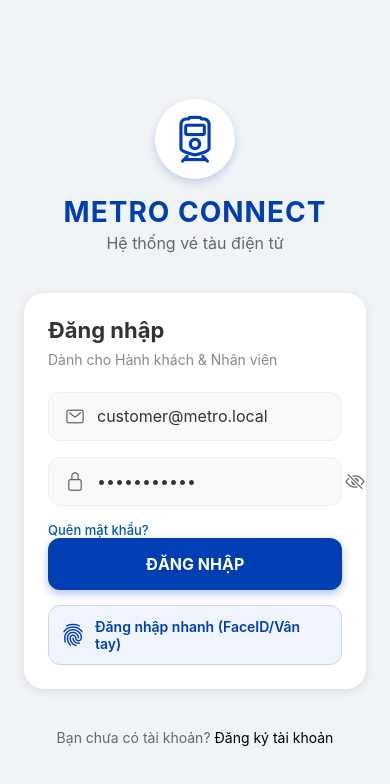
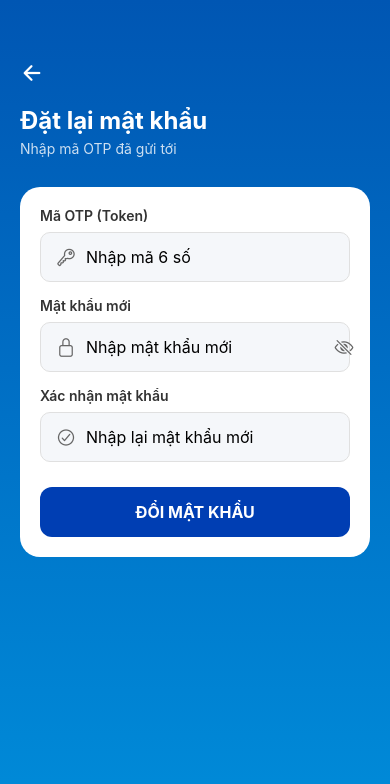
Before and after one commit to Ryhtruly/metroHcmc---appMobile, a React Native app: screen /ResetPassword in a window 390 px wide. Shown: the top 784 px of the page. Built offline with nearby package versions, Linux system fonts and the light colour scheme.

Commit message:
fix fg pass

```diff
--- a/src/navigation/AppNavigator.tsx
+++ b/src/navigation/AppNavigator.tsx
@@ -22,6 +22,7 @@ import MetroMapScreen from '../screens/MetroMapScreen';
 import RedeemScreen from '../screens/RedeemScreen';
 import FaceLoginScreen from '../screens/FaceLoginScreen';
 import FaceRegisterScreen from '../screens/FaceRegisterScreen';
+import ResetPasswordScreen from '../screens/ResetPasswordScreen';
 const Stack = createNativeStackNavigator();
 const Tab = createBottomTabNavigator();
 
@@ -61,6 +62,7 @@ export default function AppNavigator() {
           <Stack.Screen name="Login" component={LoginScreen} />
           <Stack.Screen name="Register" component={RegisterScreen} />
           <Stack.Screen name="ForgotPassword" component={ForgotPasswordScreen} />
+          <Stack.Screen name="ResetPassword" component={ResetPasswordScreen} />
 
           {/* Màn hình Chính */}
           <Stack.Screen name="Home" component={MainTabs} />
--- a/src/screens/ForgotPasswordScreen.tsx
+++ b/src/screens/ForgotPasswordScreen.tsx
@@ -19,17 +19,10 @@ const ForgotPasswordScreen = ({ navigation }: any) => {
     const [email, setEmail] = useState('');
     const [loading, setLoading] = useState(false);
 
-    // kết quả từ API: mật khẩu tạm + token
-    const [result, setResult] = useState<null | {
-        email: string;
-        temp_password: string;
-        token?: string;
-        message?: string;
-    }>(null);
-
     const handleSubmit = async () => {
         const trimmed = email.trim();
 
+        // 1. Validate đầu vào
         if (!trimmed) {
             Alert.alert('Lỗi', 'Vui lòng nhập email');
             return;
@@ -42,36 +35,43 @@ const ForgotPasswordScreen = ({ navigation }: any) => {
 
         try {
             setLoading(true);
-            setResult(null);
 
+            // 2. Gọi API yêu cầu cấp OTP
             const res: any = await axiosClient.post('/auth/forgot-password', {
                 email: trimmed,
             });
 
             if (res.success) {
-                // lưu kết quả để hiển thị
-                setResult({
-                    email: res.email,
-                    temp_password: res.temp_password,
-                    token: res.token,
-                    message: res.message,
-                });
+                // 3. THÀNH CÔNG: Hiển thị OTP (giả lập) và chuyển màn hình
+                // Trong thực tế, OTP sẽ gửi về email, ở đây server trả về để test
+                const otpCode = res.reset_token;
 
-                // Có thể chỉ Alert nhẹ, thông tin chi tiết hiển thị ngay trên màn hình
-                Alert.alert('Thành công', 'Đã cấp mật khẩu tạm. Xem bên dưới.');
+                Alert.alert(
+                    'Đã gửi mã xác thực',
+                    `Mã OTP đã được gửi đến email ${trimmed}.\n(Mã test của bạn là: ${otpCode})`,
+                    [
+                        {
+                            text: 'Nhập mã ngay',
+                            onPress: () => {
+                                // Chuyển sang màn hình ResetPassword, truyền theo email và token giả lập
+                                navigation.navigate('ResetPassword', {
+                                    email: trimmed,
+                                    simulatedToken: otpCode
+                                });
+                            }
+                        }
+                    ]
+                );
             } else {
-                Alert.alert('Lỗi', res.message || 'Không thể xử lý yêu cầu');
+                Alert.alert('Lỗi', res.message || 'Email không tồn tại trong hệ thống');
             }
         } catch (error: any) {
             console.log('Lỗi quên mật khẩu:', error?.response || error);
-            Alert.alert('Lỗi', 'Có lỗi xảy ra, vui lòng thử lại sau');
+            const msg = error.response?.data?.message || 'Có lỗi xảy ra, vui lòng thử lại sau';
+            Alert.alert('Lỗi', msg);
         } finally {
             setLoading(false);
         }
-    };
-
-    const handleBackToLogin = () => {
-        navigation.navigate('Login');
     };
 
     return (
@@ -95,7 +95,7 @@ const ForgotPasswordScreen = ({ navigation }: any) => {
 
                         <Text style={styles.title}>Quên mật khẩu</Text>
                         <Text style={styles.subtitle}>
-                            Nhập email, hệ thống sẽ cấp mật khẩu tạm để bạn đăng nhập lại
+                            Nhập email để nhận mã xác thực (OTP) đặt lại mật khẩu.
                         </Text>
                     </View>
 
@@ -128,58 +128,16 @@ const ForgotPasswordScreen = ({ navigation }: any) => {
                             {loading ? (
                                 <ActivityIndicator color="#fff" />
                             ) : (
-                                <Text style={styles.primaryButtonText}>Lấy mật khẩu tạm</Text>
+                                <Text style={styles.primaryButtonText}>Lấy mã xác thực (OTP)</Text>
                             )}
                         </TouchableOpacity>
 
-                        {/* Nếu có kết quả, hiển thị cho user */}
-                        {result && (
-                            <View style={styles.resultCard}>
-                                <Text style={styles.resultTitle}>Thông tin khôi phục</Text>
-
-                                {result.message && (
-                                    <Text style={styles.resultMessage}>{result.message}</Text>
-                                )}
-
-                                <View style={styles.resultRow}>
-                                    <Text style={styles.resultLabel}>Email:</Text>
-                                    <Text style={styles.resultValue}>{result.email}</Text>
-                                </View>
-
-                                <View style={styles.resultRow}>
-                                    <Text style={styles.resultLabel}>Mật khẩu tạm:</Text>
-                                    <Text style={[styles.resultValue, { fontWeight: '700' }]} selectable={true} >
-                                        {result.temp_password}
-                                    </Text>
-                                </View>
-
-                                {/* Token chỉ để debug / dev, có thể ẩn nếu không cần */}
-                                {result.token && (
-                                    <View style={styles.resultRow}>
-                                        <Text style={styles.resultLabel}>Token:</Text>
-                                        <Text
-                                            style={[styles.resultValue, { fontSize: 11 }]}
-                                            numberOfLines={2}
-                                        >
-                                            {result.token}
-                                        </Text>
-                                    </View>
-                                )}
-
-                                <Text style={styles.resultNote}>
-                                    Hãy dùng email và mật khẩu tạm này để đăng nhập, sau đó đổi lại mật khẩu trong phần cài đặt.
-                                </Text>
-
-                                <TouchableOpacity
-                                    style={styles.secondaryButton}
-                                    onPress={handleBackToLogin}
-                                >
-                                    <Text style={styles.secondaryButtonText}>
-                                        Quay lại màn đăng nhập
-                                    </Text>
-                                </TouchableOpacity>
-                            </View>
-                        )}
+                        <TouchableOpacity
+                            style={styles.secondaryButton}
+                            onPress={() => navigation.navigate('Login')}
+                        >
+                            <Text style={styles.secondaryButtonText}>Quay lại đăng nhập</Text>
+                        </TouchableOpacity>
                     </View>
                 </ScrollView>
             </KeyboardAvoidingView>
@@ -220,7 +178,7 @@ const styles = StyleSheet.create({
     card: {
         backgroundColor: '#fff',
         borderRadius: 18,
-        padding: 18,
+        padding: 20,
         shadowColor: '#000',
         shadowOpacity: 0.1,
         shadowRadius: 10,
@@ -240,78 +198,40 @@ const styles = StyleSheet.create({
         borderColor: '#cbd5e1',
         backgroundColor: '#f8fafc',
         paddingHorizontal: 10,
+        height: 50,
     },
     inputIcon: {
-        marginRight: 6,
+        marginRight: 10,
     },
     input: {
         flex: 1,
-        paddingVertical: 8,
+        height: '100%',
         fontSize: 14,
         color: '#0f172a',
     },
     primaryButton: {
-        marginTop: 18,
+        marginTop: 20,
         backgroundColor: '#0056b3',
         paddingVertical: 12,
         borderRadius: 10,
         alignItems: 'center',
+        height: 50,
+        justifyContent: 'center',
     },
     primaryButtonText: {
         color: '#fff',
         fontSize: 15,
         fontWeight: '600',
     },
-    resultCard: {
-        marginTop: 18,
-        padding: 12,
-        borderRadius: 12,
-        backgroundColor: '#F1F5F9',
-        borderWidth: 1,
-        borderColor: '#E2E8F0',
-    },
-    resultTitle: {
-        fontSize: 15,
-        fontWeight: '700',
-        marginBottom: 6,
-        color: '#0f172a',
-    },
-    resultMessage: {
-        fontSize: 13,
-        color: '#4b5563',
-        marginBottom: 8,
-    },
-    resultRow: {
-        flexDirection: 'row',
-        marginBottom: 4,
-    },
-    resultLabel: {
-        fontSize: 13,
-        color: '#6b7280',
-        width: 100,
-    },
-    resultValue: {
-        fontSize: 13,
-        color: '#0f172a',
-        flex: 1,
-    },
-    resultNote: {
-        marginTop: 8,
-        fontSize: 12,
-        color: '#6b7280',
-    },
     secondaryButton: {
-        marginTop: 10,
-        borderRadius: 8,
-        borderWidth: 1,
-        borderColor: '#0056b3',
-        paddingVertical: 8,
+        marginTop: 15,
         alignItems: 'center',
+        paddingVertical: 10,
     },
     secondaryButtonText: {
-        color: '#0056b3',
+        color: '#64748b',
         fontSize: 14,
-        fontWeight: '600',
+        fontWeight: '500',
     },
 });
 
--- /dev/null
+++ b/src/screens/ResetPasswordScreen.tsx
@@ -0,0 +1,131 @@
+import React, { useState } from 'react';
+import {
+  View, Text, StyleSheet, TextInput, TouchableOpacity, Alert, ActivityIndicator,
+  KeyboardAvoidingView, Platform, ScrollView
+} from 'react-native';
+import { LinearGradient } from 'expo-linear-gradient';
+import { Ionicons } from '@expo/vector-icons';
+import axiosClient from '../api/axiosClient';
+
+const ResetPasswordScreen = ({ route, navigation }: any) => {
+  // Nhận token giả lập từ màn hình trước (để test cho dễ)
+  const { email, simulatedToken } = route.params || {};
+
+  const [token, setToken] = useState(simulatedToken || '');
+  const [newPassword, setNewPassword] = useState('');
+  const [confirmPassword, setConfirmPassword] = useState('');
+  const [loading, setLoading] = useState(false);
+  const [showPass, setShowPass] = useState(false);
+
+  const handleReset = async () => {
+    if (!token || !newPassword) {
+      Alert.alert('Lỗi', 'Vui lòng nhập đầy đủ thông tin');
+      return;
+    }
+    if (newPassword !== confirmPassword) {
+      Alert.alert('Lỗi', 'Mật khẩu xác nhận không khớp');
+      return;
+    }
+
+    setLoading(true);
+    try {
+      // Gọi API reset pass của Webservice
+      const res: any = await axiosClient.post('/auth/reset-password', {
+        token: token,
+        new_password: newPassword
+      });
+
+      if (res.success) {
+        Alert.alert('Thành công', 'Mật khẩu đã được thay đổi. Vui lòng đăng nhập lại.', [
+          { text: 'Đăng nhập ngay', onPress: () => navigation.popToTop() } // Về màn Login
+        ]);
+      } else {
+        Alert.alert('Thất bại', res.message || 'Mã OTP không đúng hoặc đã hết hạn');
+      }
+    } catch (error) {
+      Alert.alert('Lỗi', 'Không thể kết nối Server');
+    } finally {
+      setLoading(false);
+    }
+  };
+
+  return (
+    <LinearGradient colors={['#0056b3', '#008DDA']} style={{ flex: 1 }}>
+      <KeyboardAvoidingView behavior={Platform.OS === 'ios' ? 'padding' : 'height'} style={{ flex: 1 }}>
+        <ScrollView contentContainerStyle={styles.container}>
+
+          <TouchableOpacity onPress={() => navigation.goBack()} style={styles.backBtn}>
+            <Ionicons name="arrow-back" size={24} color="white" />
+          </TouchableOpacity>
+
+          <Text style={styles.title}>Đặt lại mật khẩu</Text>
+          <Text style={styles.subtitle}>Nhập mã OTP đã gửi tới {email}</Text>
+
+          <View style={styles.card}>
+            {/* Input OTP */}
+            <Text style={styles.label}>Mã OTP (Token)</Text>
+            <View style={styles.inputWrapper}>
+              <Ionicons name="key-outline" size={20} color="#666" style={{marginRight: 10}} />
+              <TextInput
+                style={styles.input}
+                placeholder="Nhập mã 6 số"
+                value={token}
+                onChangeText={setToken}
+                keyboardType="numeric"
+              />
+            </View>
+
+            {/* Input Mật khẩu mới */}
+            <Text style={styles.label}>Mật khẩu mới</Text>
+            <View style={styles.inputWrapper}>
+              <Ionicons name="lock-closed-outline" size={20} color="#666" style={{marginRight: 10}} />
+              <TextInput
+                style={styles.input}
+                placeholder="Nhập mật khẩu mới"
+                value={newPassword}
+                onChangeText={setNewPassword}
+                secureTextEntry={!showPass}
+              />
+              <TouchableOpacity onPress={() => setShowPass(!showPass)}>
+                <Ionicons name={showPass ? "eye-outline" : "eye-off-outline"} size={20} color="#666"/>
+              </TouchableOpacity>
+            </View>
+
+            {/* Input Xác nhận */}
+            <Text style={styles.label}>Xác nhận mật khẩu</Text>
+            <View style={styles.inputWrapper}>
+              <Ionicons name="checkmark-circle-outline" size={20} color="#666" style={{marginRight: 10}} />
+              <TextInput
+                style={styles.input}
+                placeholder="Nhập lại mật khẩu mới"
+                value={confirmPassword}
+                onChangeText={setConfirmPassword}
+                secureTextEntry={!showPass}
+              />
+            </View>
+
+            <TouchableOpacity style={styles.btn} onPress={handleReset} disabled={loading}>
+              {loading ? <ActivityIndicator color="white" /> : <Text style={styles.btnText}>ĐỔI MẬT KHẨU</Text>}
+            </TouchableOpacity>
+          </View>
+
+        </ScrollView>
+      </KeyboardAvoidingView>
+    </LinearGradient>
+  );
+};
+
+const styles = StyleSheet.create({
+  container: { padding: 20, paddingTop: 60, flexGrow: 1 },
+  backBtn: { marginBottom: 20 },
+  title: { fontSize: 24, fontWeight: 'bold', color: 'white', marginBottom: 5 },
+  subtitle: { fontSize: 14, color: 'rgba(255,255,255,0.8)', marginBottom: 30 },
+  card: { backgroundColor: 'white', borderRadius: 20, padding: 20, elevation: 5 },
+  label: { fontWeight: '600', marginBottom: 8, color: '#333' },
+  inputWrapper: { flexDirection: 'row', alignItems: 'center', backgroundColor: '#F5F7FA', borderRadius: 10, paddingHorizontal: 15, height: 50, marginBottom: 15, borderWidth: 1, borderColor: '#E0E0E0' },
+  input: { flex: 1, fontSize: 16 },
+  btn: { backgroundColor: '#003eb3', height: 50, borderRadius: 12, justifyContent: 'center', alignItems: 'center', marginTop: 10 },
+  btnText: { color: 'white', fontWeight: 'bold', fontSize: 16 }
+});
+
+export default ResetPasswordScreen;
```
